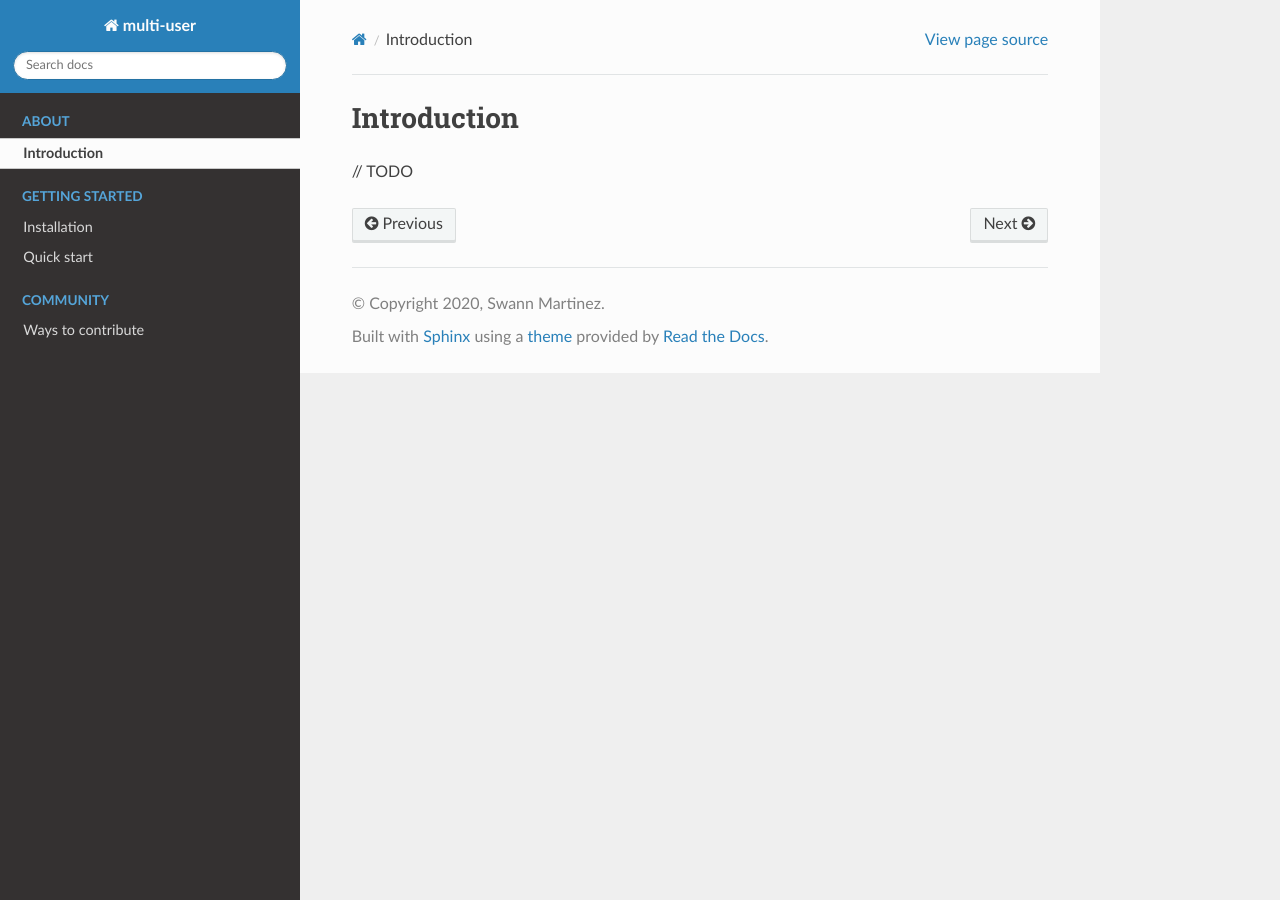
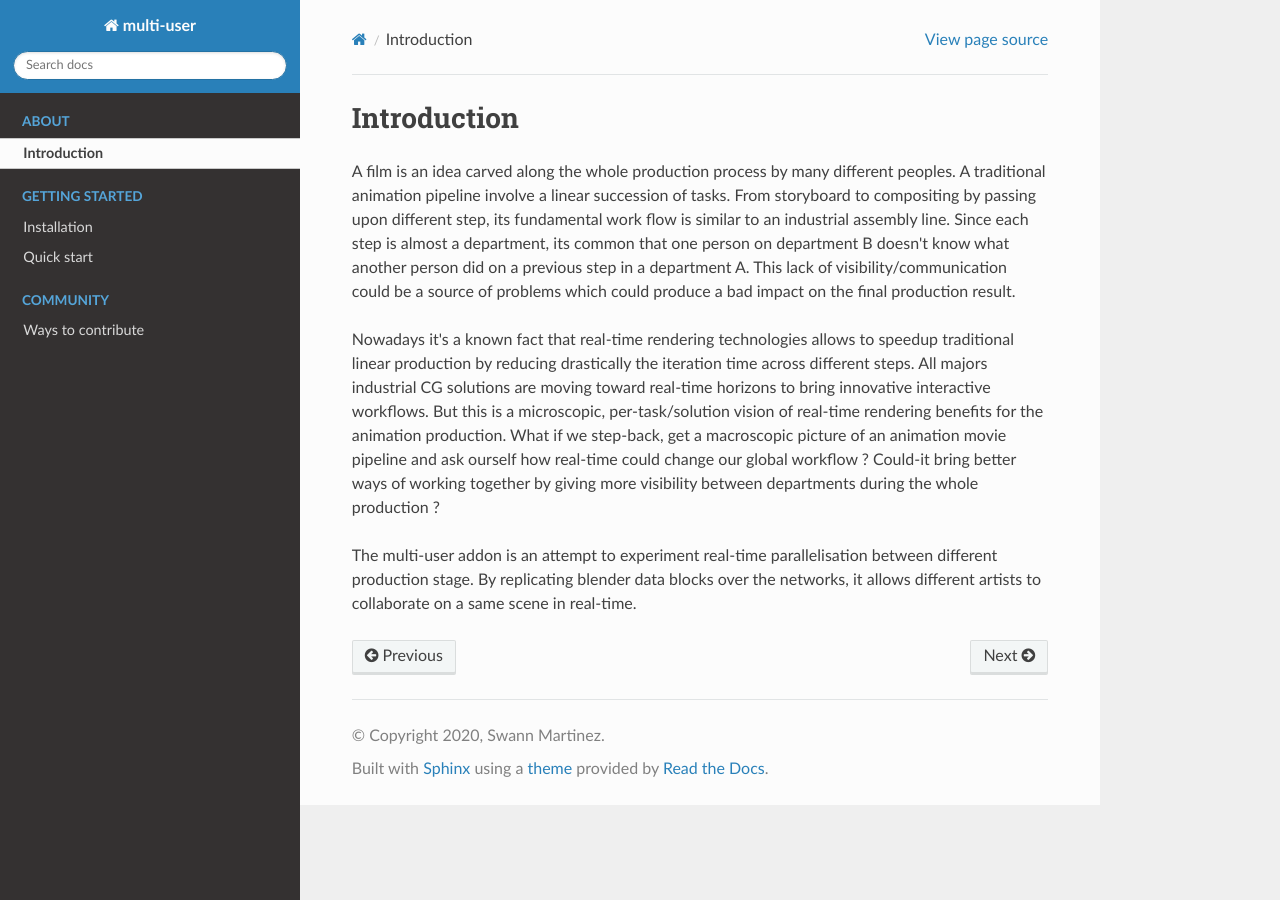
Before and after one commit to AvvyB/blender-multi-user, a Sphinx documentation site: the page built from docs/introduction.rst, in a window 1280 px wide. Built offline with Sphinx 7.4.7 and the Read the Docs theme 2.0.0, drawn with Linux system fonts in a browser that asks for light colours.

Commit message:
doc:  append introduction

```diff
--- a/docs/introduction.rst
+++ b/docs/introduction.rst
@@ -3,5 +3,8 @@ Introduction
 ============
 
 
+A film is an idea carved along the whole production process by many different peoples. A traditional animation pipeline involve a linear succession of tasks. From storyboard to compositing by passing upon different step, its fundamental work flow is similar to an industrial assembly line. Since each step is almost a department, its common that one person on department B doesn't know what another person did on a previous step in a department A. This lack of visibility/communication could be a source of problems which could produce a bad impact on the final production result.
 
-// TODO
+Nowadays it's a known fact that real-time rendering technologies allows to speedup traditional linear production by reducing drastically the iteration time across different steps. All majors industrial CG solutions are moving toward real-time horizons to bring innovative interactive workflows. But this is a microscopic, per-task/solution vision of real-time rendering benefits for the animation production. What if we step-back, get a macroscopic picture of an animation movie pipeline and ask ourself how real-time could change our global workflow ? Could-it bring better ways of working together by giving more visibility between departments during the whole production ?
+
+The multi-user addon is an attempt to experiment real-time parallelisation between different production stage. By replicating blender data blocks over the networks, it allows different artists to collaborate on a same scene in real-time.
--- a/docs/ways_to_contribute.rst
+++ b/docs/ways_to_contribute.rst
@@ -40,9 +40,3 @@ Contributing code
 3. Commit your changes (git commit -am 'Add some fooBar')
 4. Push to the branch (git push origin feature/fooBar)
 5. Create a new Pull Request
-
-
-Contributing documentation
-==========================
-
-// todo
```
